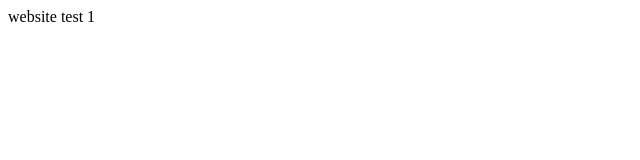
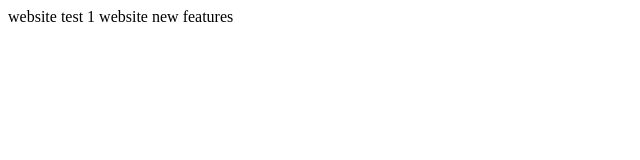
Before and after one commit to Edizcince/website-VScode, a plain HTML site: page main.html in a window 1280 px wide. Shown: the whole page, without its empty margins (0-640 px from the left). Drawn offline with Linux system fonts and the light colour scheme.

Commit message:
added features

```diff
--- a/main.html
+++ b/main.html
@@ -7,5 +7,6 @@
 </head>
 <body>
     website test 1
+    website new features
 </body>
 </html>
```
